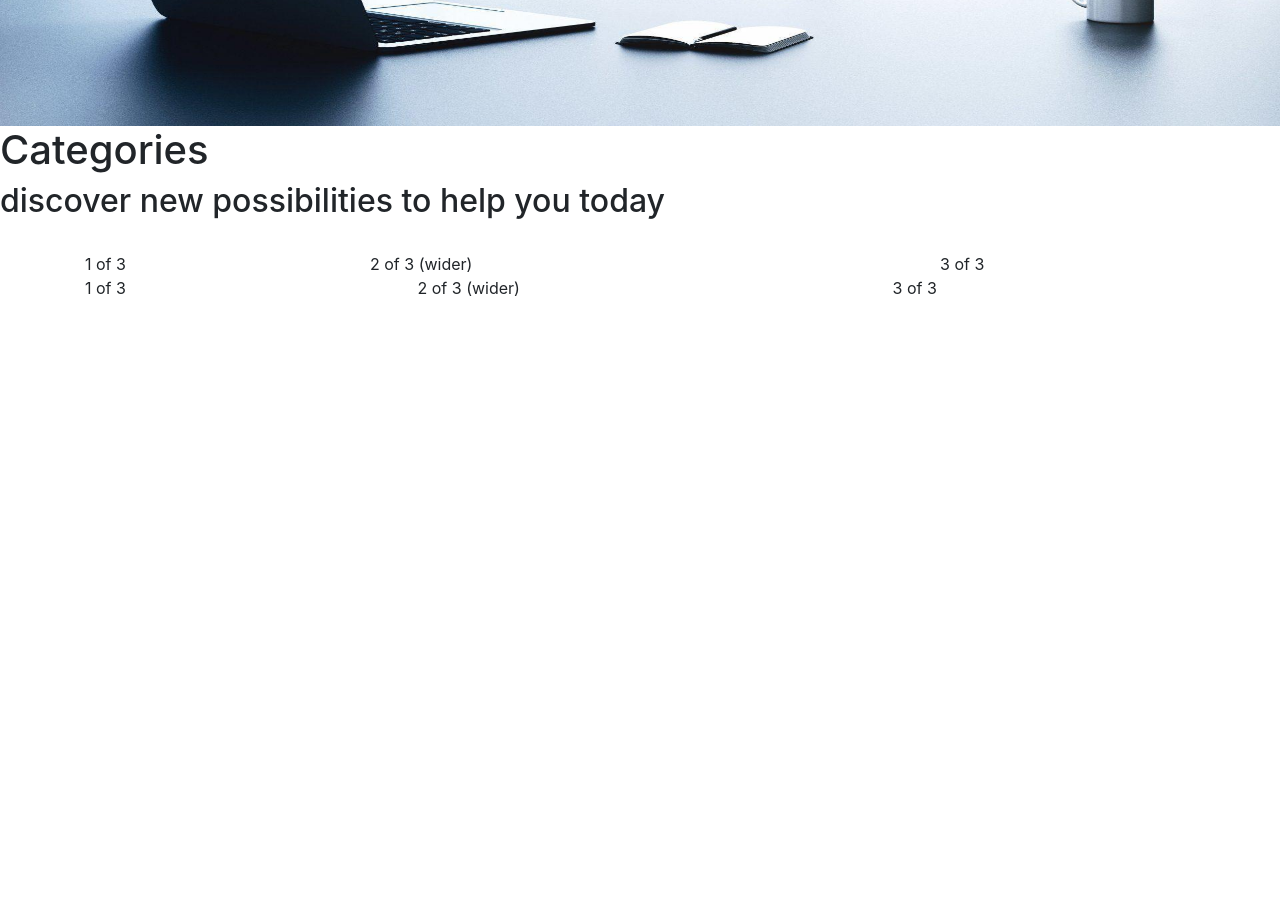
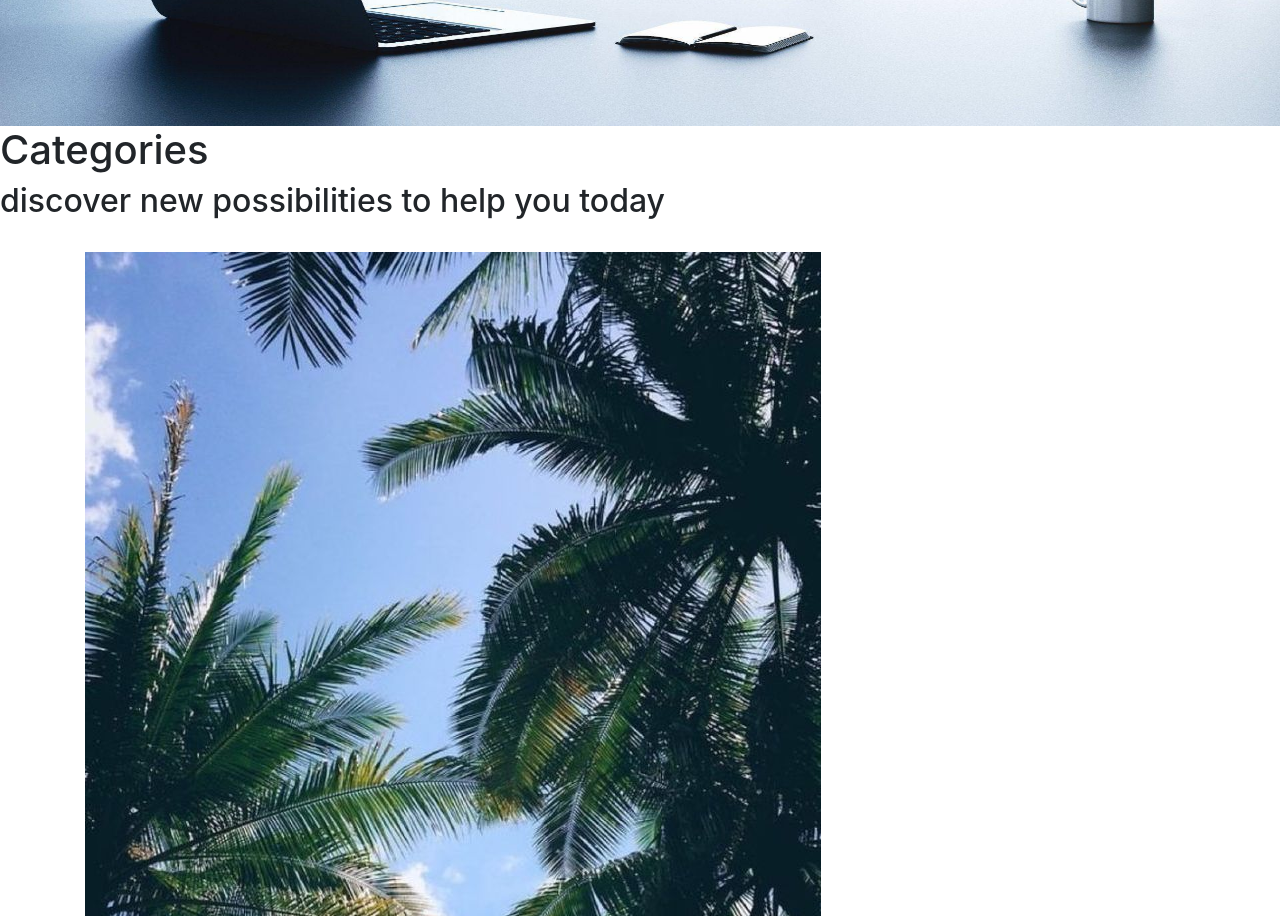
Before and after one commit to StephanieGadoni/public, a plain HTML site: page Index.html in a window 1280 px wide. Shown: the part 524-1440 px from the top of the page. Before the commit the page ends 824 px from the top, so only its background shows below. Drawn offline with nearby package versions, Linux system fonts and the light colour scheme.

Commit message:
update css

```diff
--- a/Index.html
+++ b/Index.html
@@ -33,7 +33,7 @@
     <div class="container">
       <div class="row">
         <div class="col">
-          1 of 3
+        <img src="./img/22.jpg">
         </div>
         <div class="col-6">
           2 of 3 (wider)
--- a/css/css.css
+++ b/css/css.css
@@ -11,5 +11,5 @@
 }
 
 .container {
-  justify-content:
+  justify-content: space-evenly;
 }
```
Also changed, not shown: img/22.jpg (added), img/33.jpg (added), img/44.png (added), img/555.jpg (added), img/666.jpg (added).
